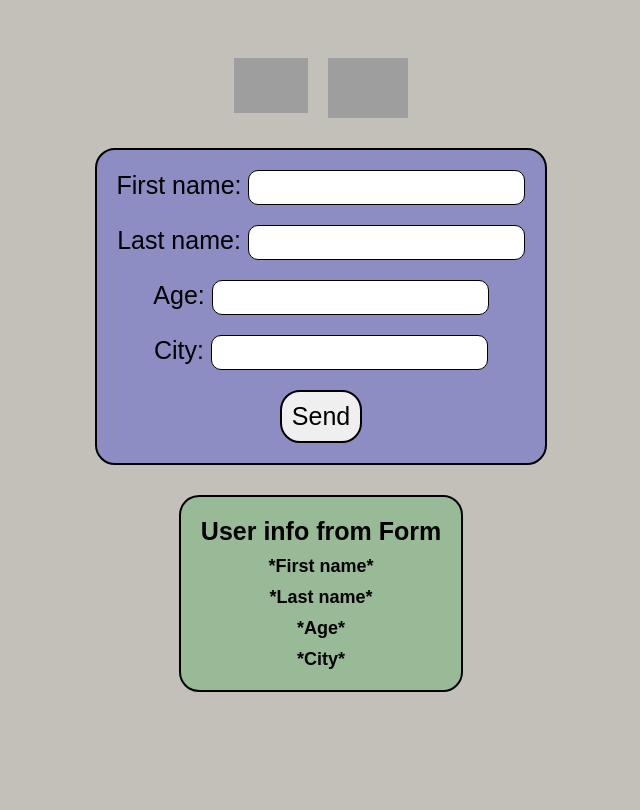
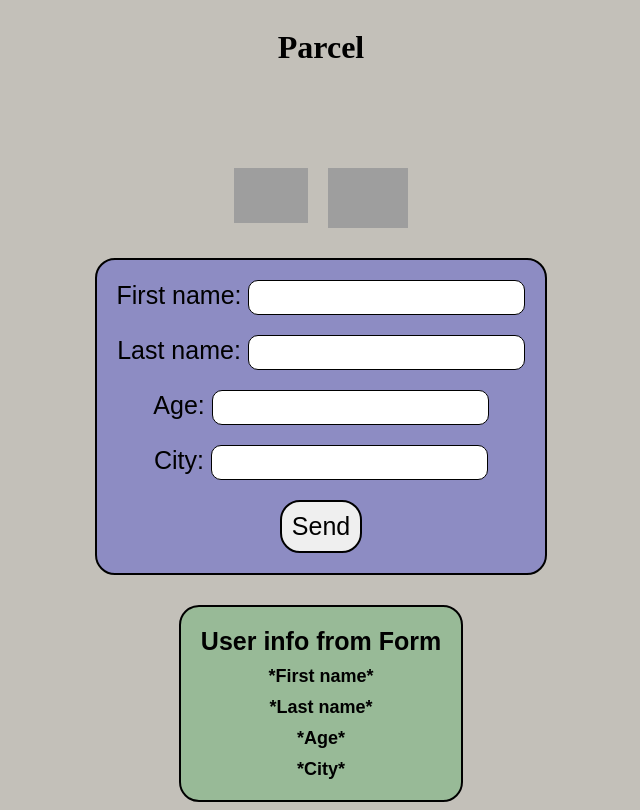
Before and after one commit to EgorKancir/my-1-parcel-site, a website built with Parcel: page index.html in a window 1280 px wide. Shown: the whole page, without its empty margins (319-959 px from the left). Built offline with nearby package versions, Linux system fonts and the light colour scheme; grey boxes are pictures that could not be loaded.

Commit message:
parcel-5

```diff
--- a/index.html
+++ b/index.html
@@ -7,6 +7,7 @@
     <link rel="stylesheet" href="./src/styles.css">
 </head>
 <body>
+    <h1>Parcel</h1>
     <div style="display: flex; justify-content: center; align-items: start; gap: 20px; margin-top: 50px;">
         <img src="https://parceljs.org/parcel@2x.1a67634b.png" alt="logo" style="width: auto; height: 55px;">
         <img src="https://parceljs.org/logo.49e8bbc1.svg" alt="Parcel" style="width: auto; height: 60px;">
```
Also changed, not shown: dist/index.html.
